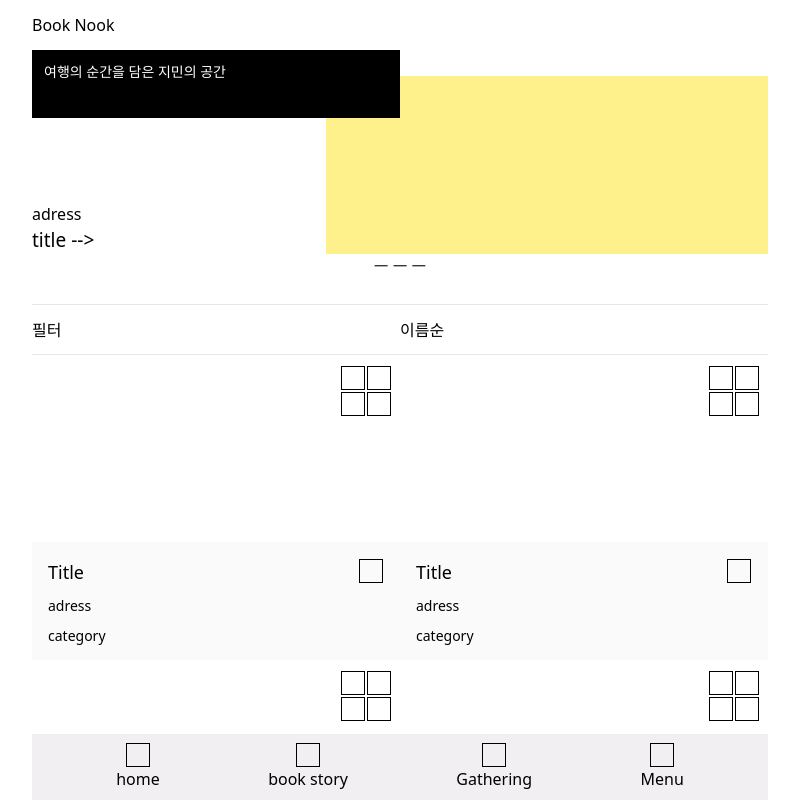
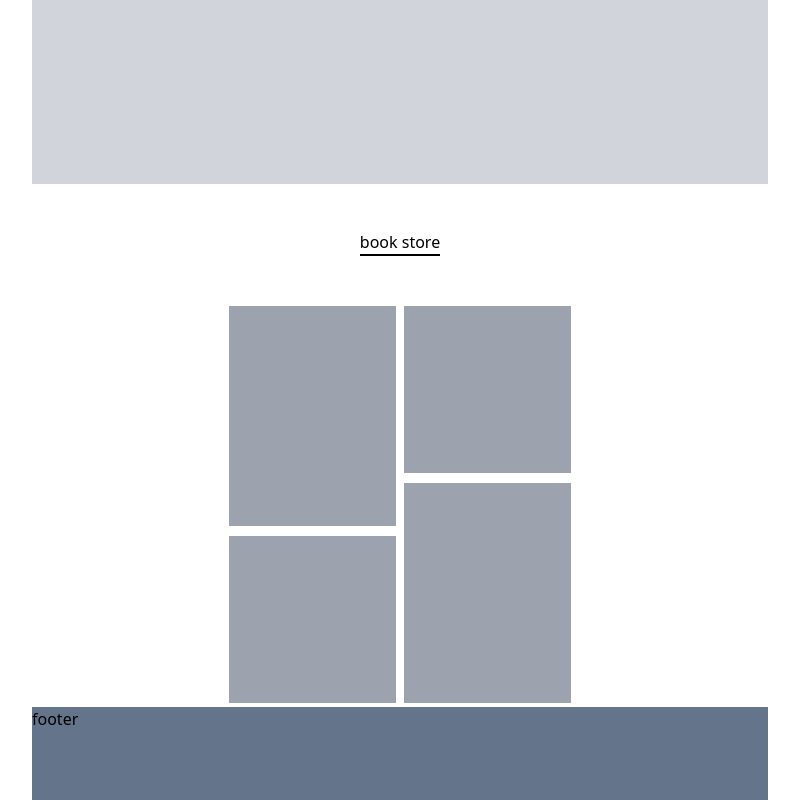
Before and after one commit to bside14-05/Front, a Next.js app: page / in a window 1280 px wide. Shown: the top 800 px of the page, without its empty margins (240-1039 px from the left). Built offline with nearby package versions, Linux system fonts and the light colour scheme.

Commit message:
add color custom / fix main page (#13)

```diff
--- a/src/app/page.tsx
+++ b/src/app/page.tsx
@@ -34,32 +34,23 @@ function Main() {
 
   return (
     <div className="sm:w-full md:w-[768px] mx-auto [calc(100vh-50px)]-h-max px-[16px]">
-      <div className="flex items-center h-[50px]">Book Nook</div>
+      <div className=" h-[184px] w-full bg-gray-300"></div>
       <div className=" h-full m-auto">
-        <div className="relative">
-          <div className="relative bg-black z-20 h-[68px] w-1/2 mb-[-42px] text-white p-[12px] ">
-            <div className="text-sm">{"여행의 순간을 담은 지민의 공간"}</div>
+        <div className="flex justify-center items-center h-[118px]">
+          <div className="border-b-2 border-black">book store</div>
+        </div>
+        <div className="flex justify-center">
+          <div className="m-[4px]">
+            <div className="bg-gray-400 h-[220px] w-[167px] mb-[10px]"></div>
+            <div className="bg-gray-400 h-[167px] w-[167px]"></div>
           </div>
-          <div className="relative flex h-[178px] z-10 w-full">
-            <div className="relative w-2/5">
-              <div className="absolute bottom-0">
-                <div>adress</div>
-                <div className="text-[19px]">{"title -->"}</div>
-              </div>
-            </div>
-            <div className="bg-yellow-200 w-3/5"></div>
+          <div className="m-[4px]">
+            <div className="bg-gray-400 h-[167px] w-[167px] mb-[10px] "></div>
+            <div className="bg-gray-400 h-[220px] w-[167px]"></div>
           </div>
         </div>
-        <div className="flex justify-center h-[50px]">ㅡ ㅡ ㅡ</div>
-        <Filter />
-        <div className="flex flex-wrap">
-          <Card />
-          <Card />
-          <Card />
-          <Card />
-        </div>
+        <div className="bg-slate-500 h-[160px]">footer</div>
       </div>
-      <NavMenu />
     </div>
   );
 }
--- a/tailwind.config.js
+++ b/tailwind.config.js
@@ -9,7 +9,27 @@ module.exports = {
       sm: { min: "375px", max: "767px" },
       md: "768px",
     },
+
     extend: {
+      theme: {
+        colors: {
+          gray1: "#212121",
+          gray2: "#2A2A2A",
+          gray3: "#333333",
+          gray4: "#4E4E4E",
+          gray5: "#666666",
+          gray6: "#878787",
+          gray7: "#878787",
+          gray8: "#A5A5A5",
+          gray9: "#C4C4C4",
+          gray10: "#D1D1D1",
+          gray11: "#f5f5f5f5",
+          gray12: "#FDFDFD",
+          dim1: "rgba(0, 0, 0, 0.5)",
+          dim2: "rgba(0, 0, 0, 0.9)",
+        },
+      },
+
       keyframes: {
         "bottom-sheet-up": {
           "0%": { transform: "translateY(420px)" },
```
